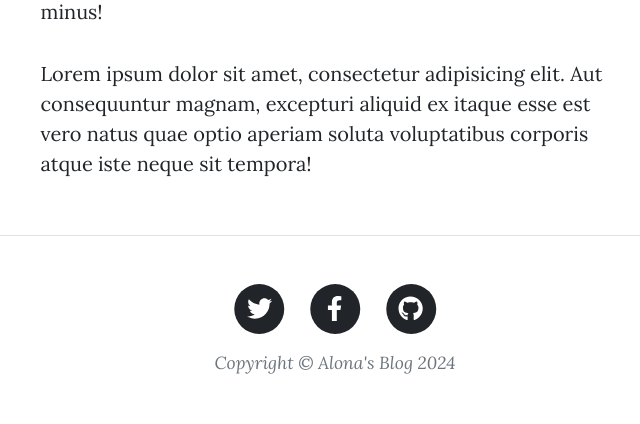
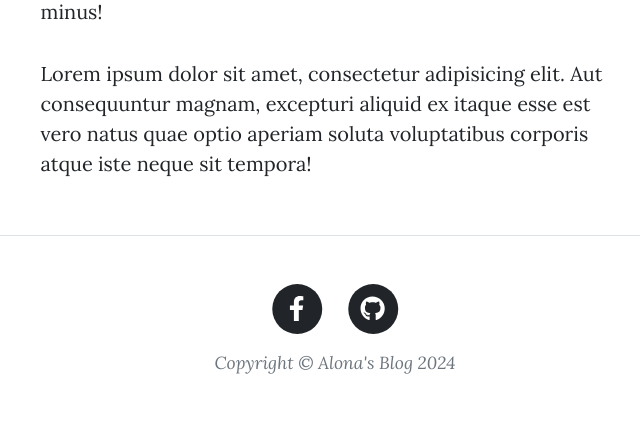
Before and after one commit to Alonasa/blog, a Flask app: page /about in a window 1280 px wide. Shown: the part 849-1273 px from the top of the page, without its empty margins (305-945 px from the left). Run offline with Flask 3, Linux system fonts and the light colour scheme; some libraries are stand-ins or nearby versions.

Commit message:
added correct links to footer

```diff
--- a/templates/footer.html
+++ b/templates/footer.html
@@ -4,15 +4,7 @@
             <div class="col-md-10 col-lg-8 col-xl-7">
                 <ul class="list-inline text-center">
                     <li class="list-inline-item">
-                        <a href="#!">
-                                    <span class="fa-stack fa-lg">
-                                        <i class="fas fa-circle fa-stack-2x"></i>
-                                        <i class="fab fa-twitter fa-stack-1x fa-inverse"></i>
-                                    </span>
-                        </a>
-                    </li>
-                    <li class="list-inline-item">
-                        <a href="#!">
+                        <a href="https://facebook.com/alonassco">
                                     <span class="fa-stack fa-lg">
                                         <i class="fas fa-circle fa-stack-2x"></i>
                                         <i class="fab fa-facebook-f fa-stack-1x fa-inverse"></i>
@@ -20,7 +12,7 @@
                         </a>
                     </li>
                     <li class="list-inline-item">
-                        <a href="#!">
+                        <a href="https://github.com/Alonasa">
                                     <span class="fa-stack fa-lg">
                                         <i class="fas fa-circle fa-stack-2x"></i>
                                         <i class="fab fa-github fa-stack-1x fa-inverse"></i>
```
